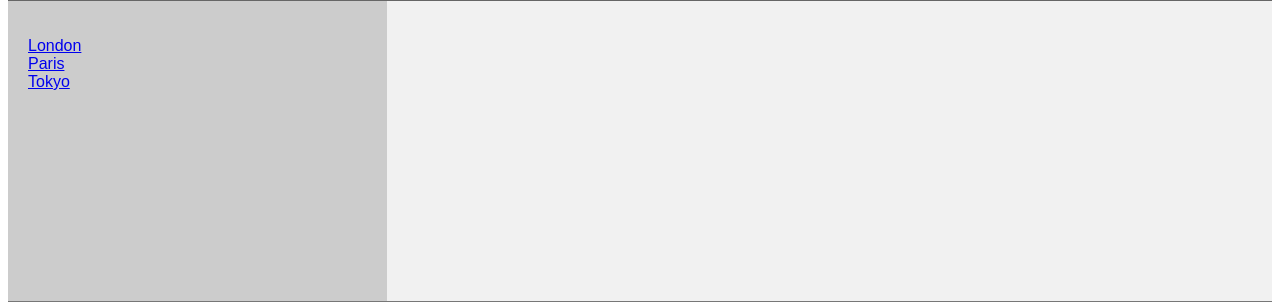
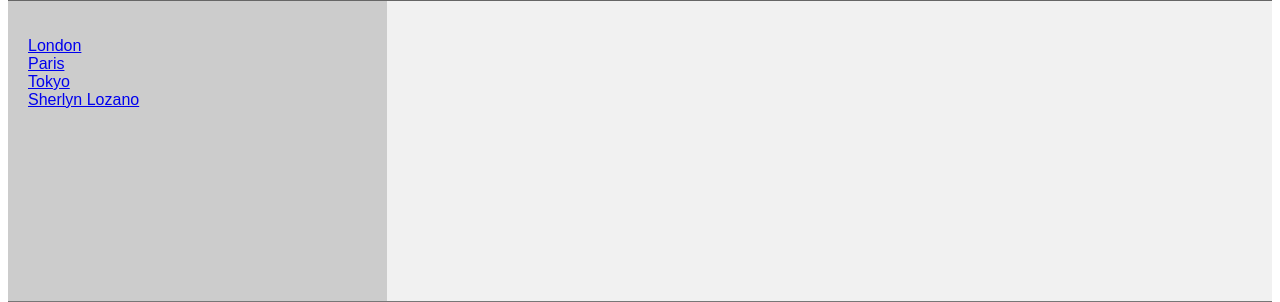
Before and after one commit to JeremiahSimo/ITE400_Section03, a PHP site: page /home.php in a window 1280 px wide. Shown: the part 309-611 px from the top of the page. Run offline with PHP 8.4, Linux system fonts and the light colour scheme.

Commit message:
final update

```diff
--- a/home.php
+++ b/home.php
@@ -1,5 +1,6 @@
 <!DOCTYPE html>
 <html lang="en">
+
 <head>
   <title>CSS Template</title>
   <meta charset="utf-8">
@@ -26,7 +27,8 @@ header {
     nav {
       float: left;
       width: 30%;
-  height: 300px; /* only for demonstration, should be removed */
+      height: 300px;
+      /* only for demonstration, should be removed */
       background: #ccc;
       padding: 20px;
     }
@@ -42,7 +44,8 @@ article {
       padding: 20px;
       width: 70%;
       background-color: #f1f1f1;
-  height: 300px; /* only for demonstration, should be removed */
+      height: 300px;
+      /* only for demonstration, should be removed */
     }
 
     /* Clear floats after the columns */
@@ -62,13 +65,16 @@ footer {
 
     /* Responsive layout - makes the two columns/boxes stack on top of each other instead of next to each other, on small screens */
     @media (max-width: 600px) {
-  nav, article {
+
+      nav,
+      article {
         width: 100%;
         height: auto;
       }
     }
   </style>
 </head>
+
 <body>
 
   <h2>Abduwlahab, mohammadjarer A.</h2>
@@ -84,13 +90,14 @@ footer {
         <li><a href="home.php?page=london" class="<?php echo ($_GET['page'] ?? '') === 'london'  ? 'active' : ''; ?>">London</a></li>
         <li><a href="home.php?page=paris" class="<?php echo ($_GET['page'] ?? '') === 'paris'  ? 'active' : ''; ?>">Paris</a></li>
         <li><a href="home.php?page=tokyo" class="<?php echo ($_GET['page'] ?? '') === 'tokyo'  ? 'active' : ''; ?>">Tokyo</a></li>
+        <li><a href="home.php?page=lozano" class="<?php echo ($_GET['page'] ?? '') === 'lozano'  ? 'active' : ''; ?>">Sherlyn Lozano</a></li>
       </ul>
     </nav>
 
     <article>
       <!-- wala nanih sulod -->
       <?php
-        if (isset($_GET['page'])){
+      if (isset($_GET['page'])) {
         $page = $_GET['page'];
         // Include the corresponding content based on the requested page
         switch ($page) {
@@ -103,7 +110,9 @@ footer {
           case 'tokyo':
             include 'tokyo.php';
             break;
-
+          case 'lozano':
+            include 'lozano.php';
+            break;
         }
       }
       ?>
@@ -115,4 +124,5 @@ footer {
   </footer>
 
 </body>
+
 </html>
```
Lines whose indentation alone changed are shown as unchanged.
